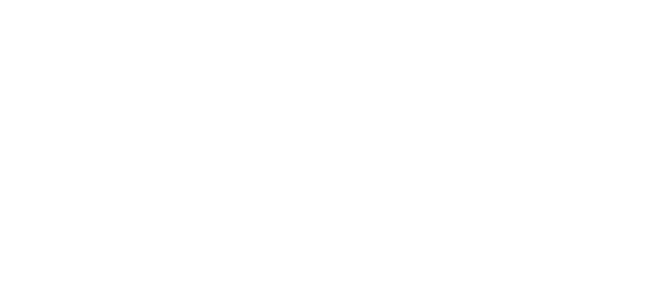
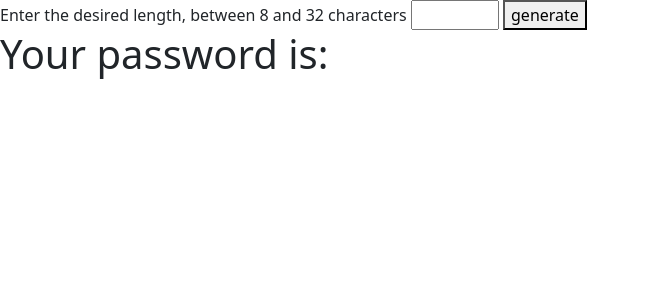
Before and after one commit to nicolozibra1/php-strong-password-generator, a PHP site: page / in a window 1280 px wide. Before the commit the part shown is empty. Shown: the top 300 px of the page, without its empty margins (0-649 px from the left). Run offline with PHP 8.4, Linux system fonts and the light colour scheme; data that the repository does not hold is empty.

Commit message:
generate-password-done

```diff
--- a/index.php
+++ b/index.php
@@ -1,5 +1,15 @@
 <?php
-
+    if (isset($_GET['pass-length'])) {
+        $length = $_GET['pass-length'];
+        if ($length >= 8 && $length <= 32) {
+            $chars = 'abcdefghijklmnopqrstuvwxyzABCDEFGHIJKLMNOPQRSTUVWXYZ0123456789!@#$%^&*()_-=+;:,.?';
+            $password = '';
+            for ($i = 0; $i < $length; $i++) {
+                $index = random_int(0, strlen($chars) - 1);
+                $password .= chr(ord($chars[$index]));
+            }
+        }
+    }
 ?>
 
 <!DOCTYPE html>
@@ -13,6 +23,13 @@
     <title>PHP Strong Password Generator</title>
 </head>
 <body>
-
+    <main>
+        <form action="<?php echo $_SERVER['PHP_SELF'] ?>" method="GET">
+        <label for="pass-length">Enter the desired length, between 8 and 32 characters</label>
+        <input type="number" name="pass-length" id="pass-length" min="8" max="32">
+        <button type="submit">generate</button>
+        </form>
+        <h1><?php echo "Your password is: $password" ?></h1>
+    </main>
 </body>
 </html>
```
